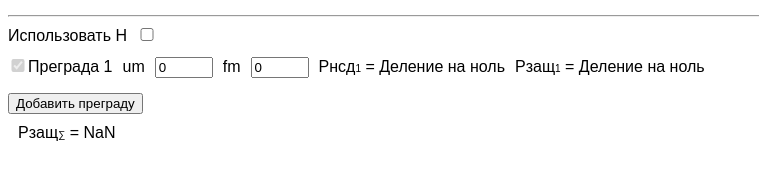
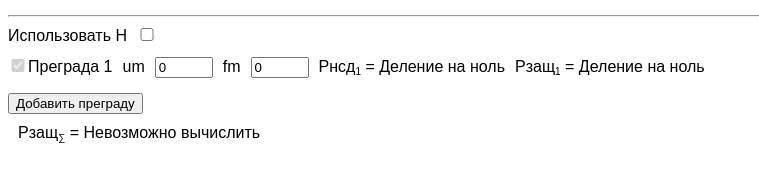
Before and after one commit to Vladya5297/kok, a React (Create React App) app: page / in a window 1280 px wide. Shown: the part 187-368 px from the top of the page, without its empty margins (0-759 px from the left). Built offline with nearby package versions, Linux system fonts and the light colour scheme.

Commit message:
feat: formula fixed

```diff
--- a/src/App.js
+++ b/src/App.js
@@ -19,9 +19,9 @@ const Barrier = ({ number, remove, P, setP, withH, H, checked, setChecked, barri
 
   useEffect(() => {
     const rangeP = barriers.slice(0, number).reduce((accumulator, barrier) => {
-      return accumulator + barrier.P
-    }, 0)
-    setRangeP(rangeP)
+      return accumulator * barrier.P
+    }, 1)
+    setRangeP(1 - rangeP)
   })
 
   return (
@@ -171,7 +171,7 @@ const App = () => {
         <span className={classes.index}>
           {'∑'}
         </span>
-        {` = ${total}`}
+        {` = ${total || 'Невозможно вычислить'}`}
       </div>
     </div>
   )
--- a/src/App.module.css
+++ b/src/App.module.css
@@ -24,4 +24,6 @@ input[type=checkbox] {
 
 .index {
   font-size: x-small;
+  position: relative;
+  bottom: -3px;
 }
```
